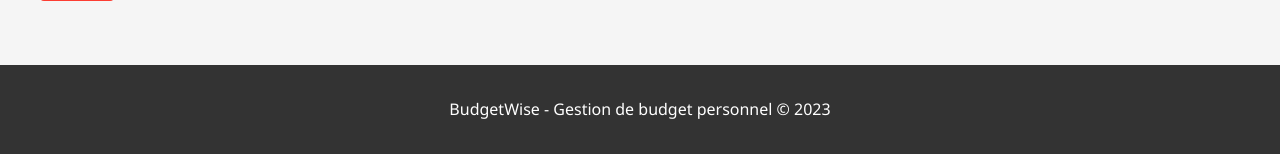
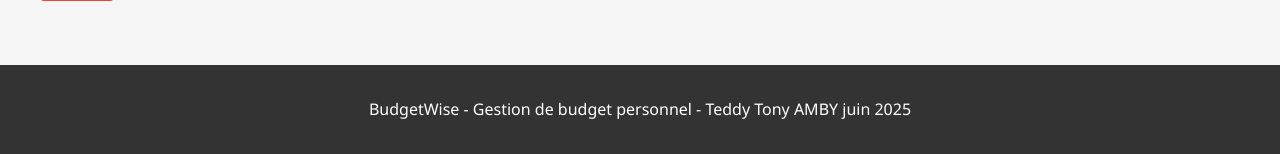
Before and after one commit to teddyamby/BudgetWise2, a Flask app: page / in a window 1280 px wide. Shown: the part 1139-1293 px from the top of the page. Run offline with Flask 3, Linux system fonts and the light colour scheme.

Commit message:
base commit

```diff
--- a/app/templates/base.html
+++ b/app/templates/base.html
@@ -31,7 +31,7 @@
     </main>
 
     <footer>
-        <p>BudgetWise - Gestion de budget personnel © 2023</p>
+        <p>BudgetWise - Gestion de budget personnel - Teddy Tony AMBY juin 2025</p>
     </footer>
 </body>
 </html>
```
